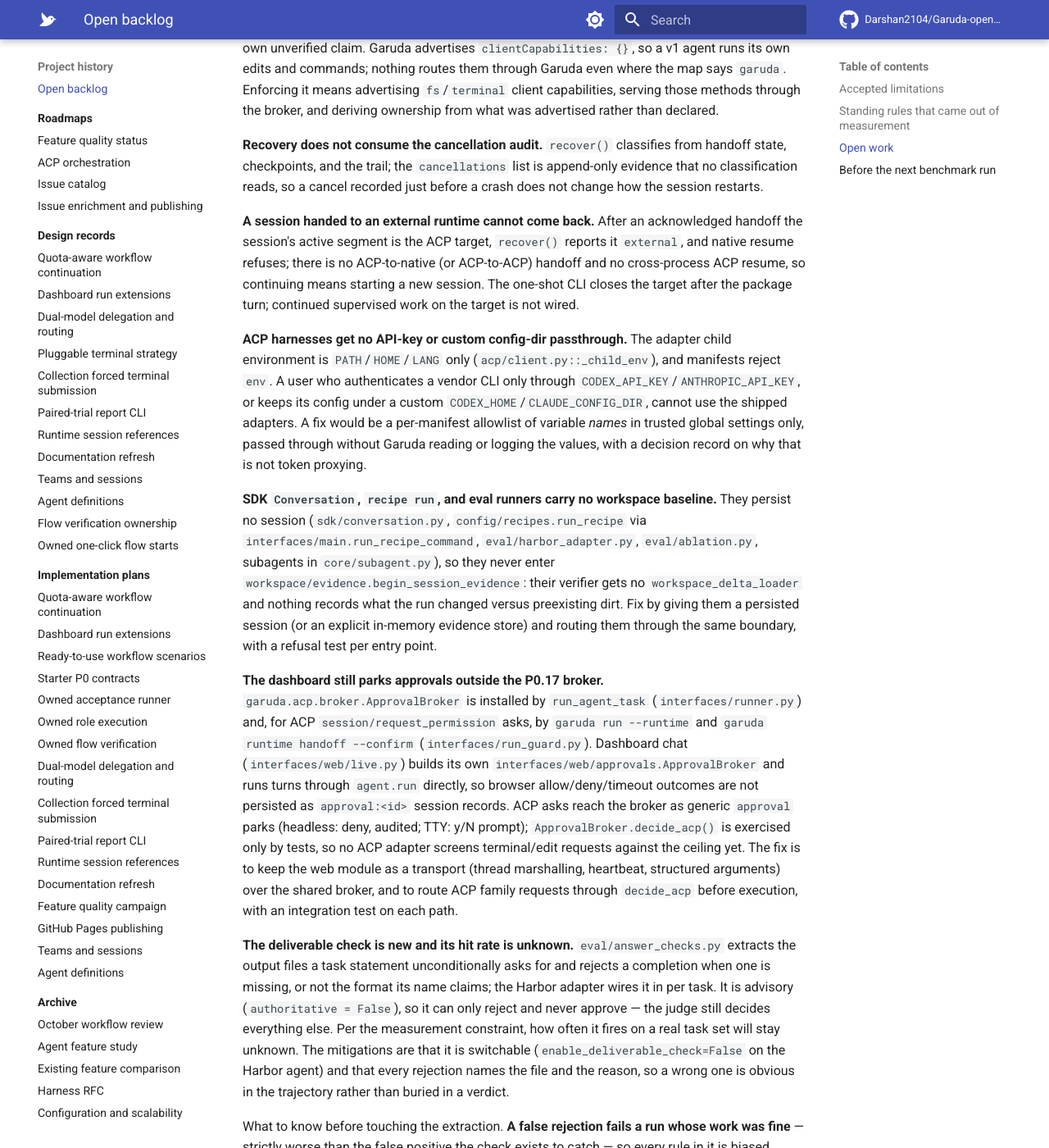
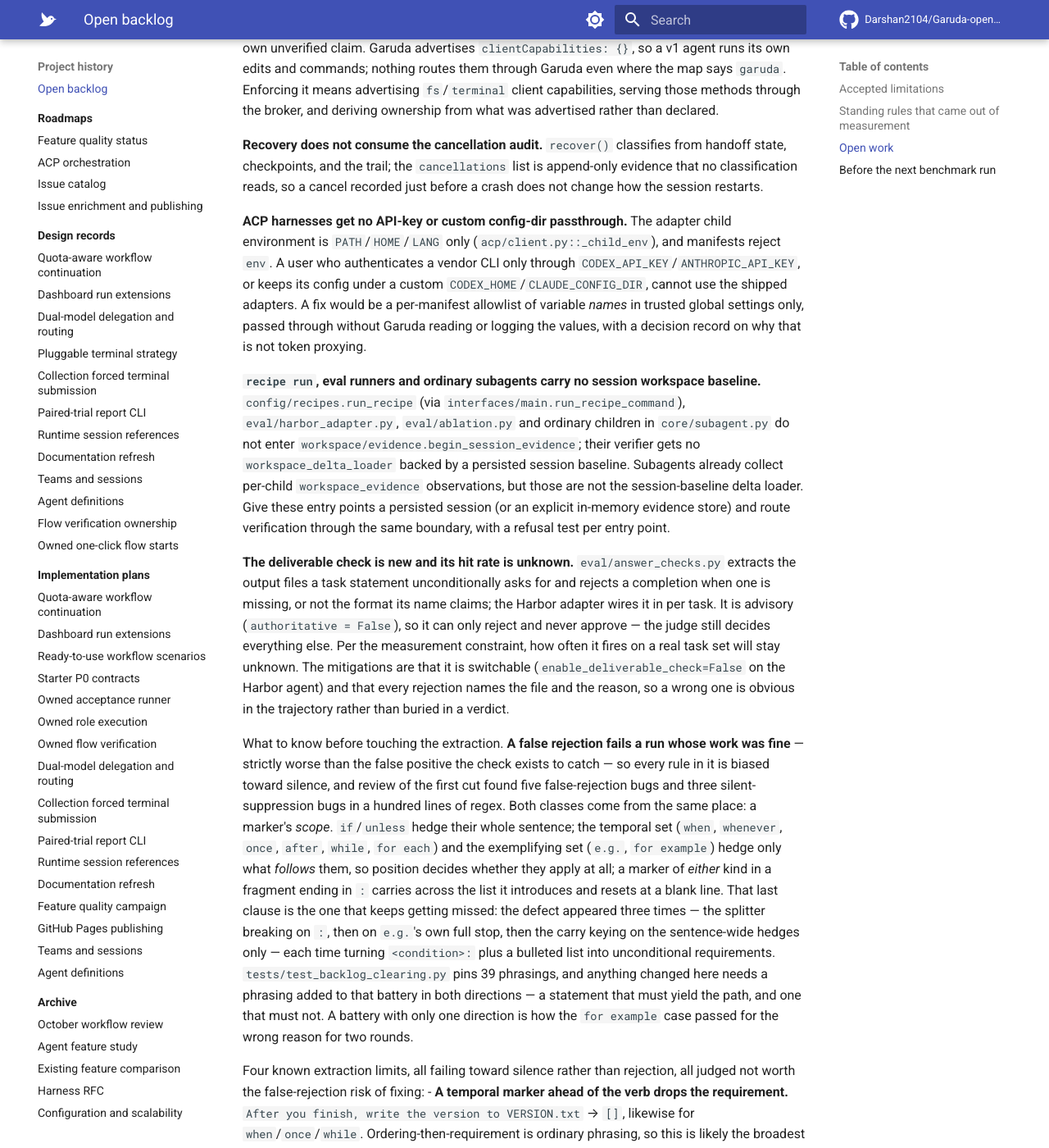
Before and after one commit to Darshan2104/Garuda-openagent, an MkDocs documentation site: the page built from docs/BACKLOG.md, in a window 1280 px wide and 1400 px high, scrolled down 5411 px. Shown: the whole window at 82% size. Built offline with MkDocs 1.6.1 and Material for MkDocs 9.7.7, drawn with Linux system fonts in a browser that asks for light colours; comment, search, counter and statistics services are not loaded; some of the changed text lies outside the part shown.

Commit message:
Correct owned readonly ACP docs, restore the feature table, prune fixed backlog entries
Closes #490.

Co-Authored-By: Claude Opus 5.5 <noreply@anthropic.com>

```diff
--- a/docs/BACKLOG.md
+++ b/docs/BACKLOG.md
@@ -8,7 +8,7 @@ The rule that makes this useful: nothing here is marked done. If you fix it,
 delete it. A ledger that mixes open and closed items cannot tell you what is left
 without re-auditing the code, which is what the archived ledgers turned into.
 
-Last verified against code: 2026-08-04.
+Last verified against code: 2026-11-17 (session ownership, evidence and approvals entries).
 
 **The measurement constraint, stated once because it governs the whole file.**
 There is no budget for repeated-trial (multi-seed) benchmark runs. Every score
@@ -245,13 +245,6 @@ from handoff state, checkpoints, and the trail; the `cancellations` list is
 append-only evidence that no classification reads, so a cancel recorded just
 before a crash does not change how the session restarts.
 
-**A session handed to an external runtime cannot come back.** After an
-acknowledged handoff the session's active segment is the ACP target, `recover()`
-reports it `external`, and native resume refuses; there is no ACP-to-native (or
-ACP-to-ACP) handoff and no cross-process ACP resume, so continuing means starting
-a new session. The one-shot CLI closes the target after the package turn;
-continued supervised work on the target is not wired.
-
 **ACP harnesses get no API-key or custom config-dir passthrough.** The adapter
 child environment is `PATH`/`HOME`/`LANG` only (`acp/client.py::_child_env`),
 and manifests reject `env`. A user who authenticates a vendor CLI only through
@@ -261,31 +254,16 @@ be a per-manifest allowlist of variable *names* in trusted global settings only,
 passed through without Garuda reading or logging the values, with a decision
 record on why that is not token proxying.
 
-**SDK `Conversation`, `recipe run`, and eval runners carry no workspace
-baseline.** They persist no session (`sdk/conversation.py`,
-`config/recipes.run_recipe` via `interfaces/main.run_recipe_command`,
-`eval/harbor_adapter.py`, `eval/ablation.py`, subagents in `core/subagent.py`),
-so they never enter
-`workspace/evidence.begin_session_evidence`: their verifier gets no
-`workspace_delta_loader` and nothing records what the run changed versus
-preexisting dirt. Fix by giving them a persisted session (or an explicit
-in-memory evidence store) and routing them through the same boundary, with a
-refusal test per entry point.
-
-**The dashboard still parks approvals outside the P0.17 broker.**
-`garuda.acp.broker.ApprovalBroker` is installed by `run_agent_task`
-(`interfaces/runner.py`) and, for ACP `session/request_permission` asks, by
-`garuda run --runtime` and `garuda runtime handoff --confirm`
-(`interfaces/run_guard.py`). Dashboard chat (`interfaces/web/live.py`) builds its own
-`interfaces/web/approvals.ApprovalBroker` and runs turns through `agent.run`
-directly, so browser allow/deny/timeout outcomes are not persisted as
-`approval:<id>` session records. ACP asks reach the broker as generic
-`approval` parks (headless: deny, audited; TTY: y/N prompt);
-`ApprovalBroker.decide_acp()` is exercised only by tests, so no ACP adapter
-screens terminal/edit requests against the ceiling yet. The fix is to
-keep the web module as a transport (thread marshalling, heartbeat, structured
-arguments) over the shared broker, and to route ACP family requests through
-`decide_acp` before execution, with an integration test on each path.
+**`recipe run`, eval runners and ordinary subagents carry no session workspace
+baseline.** `config/recipes.run_recipe` (via
+`interfaces/main.run_recipe_command`), `eval/harbor_adapter.py`,
+`eval/ablation.py` and ordinary children in `core/subagent.py` do not enter
+`workspace/evidence.begin_session_evidence`; their verifier gets no
+`workspace_delta_loader` backed by a persisted session baseline. Subagents
+already collect per-child `workspace_evidence` observations, but those are not
+the session-baseline delta loader. Give these entry points a persisted session
+(or an explicit in-memory evidence store) and route verification through the
+same boundary, with a refusal test per entry point.
 
 **The deliverable check is new and its hit rate is unknown.**
 `eval/answer_checks.py` extracts the output files a task statement unconditionally
```
Also changed, not shown: .context/decisions.md (+11 -0 lines), docs/ARCHITECTURE.md (+6 -3 lines), docs/MODULES.md (+6 -3 lines), docs/development/development.md (+4 -2 lines), docs/reference/features.md (+3 -4 lines), 2 other files.
